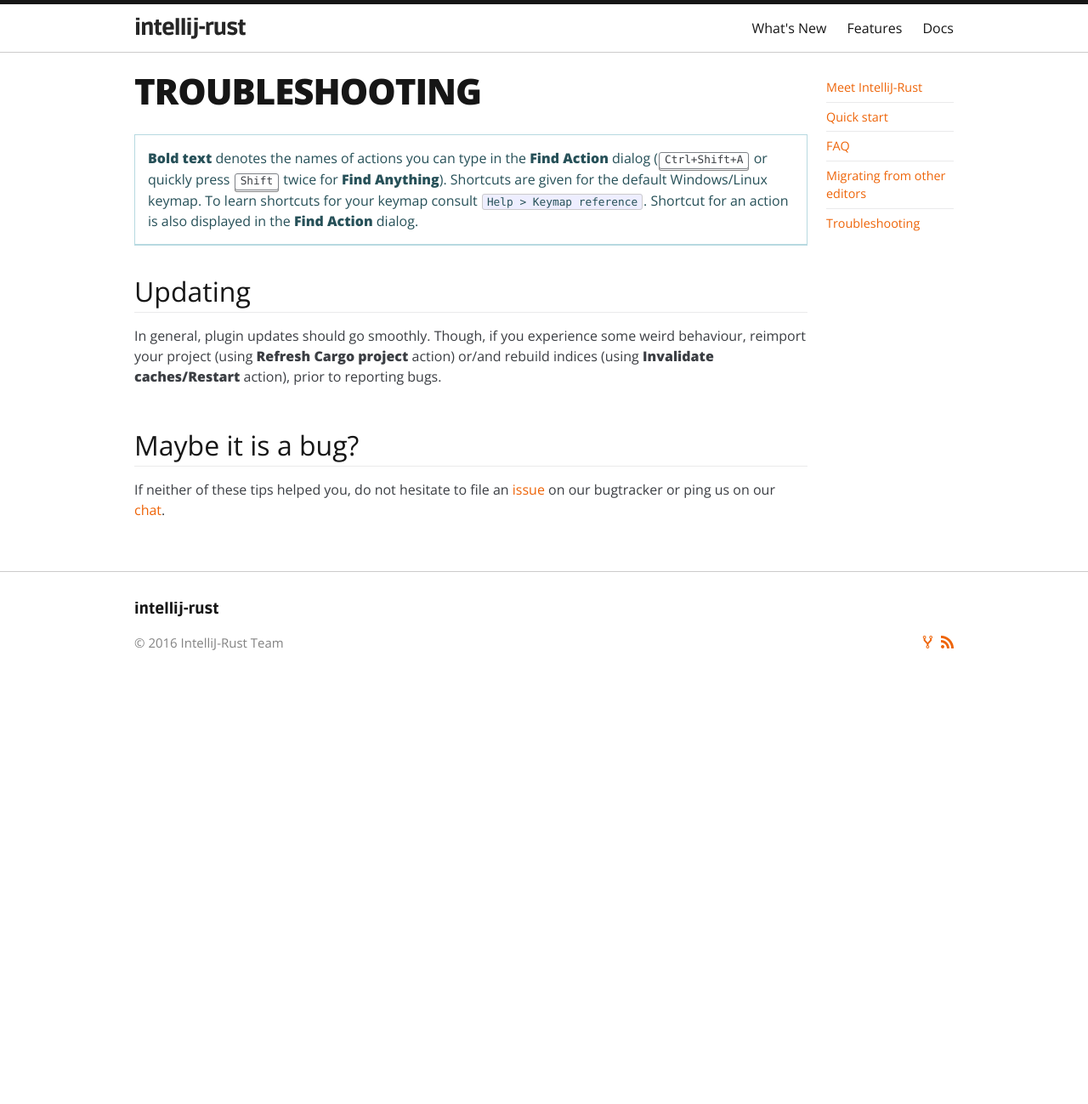
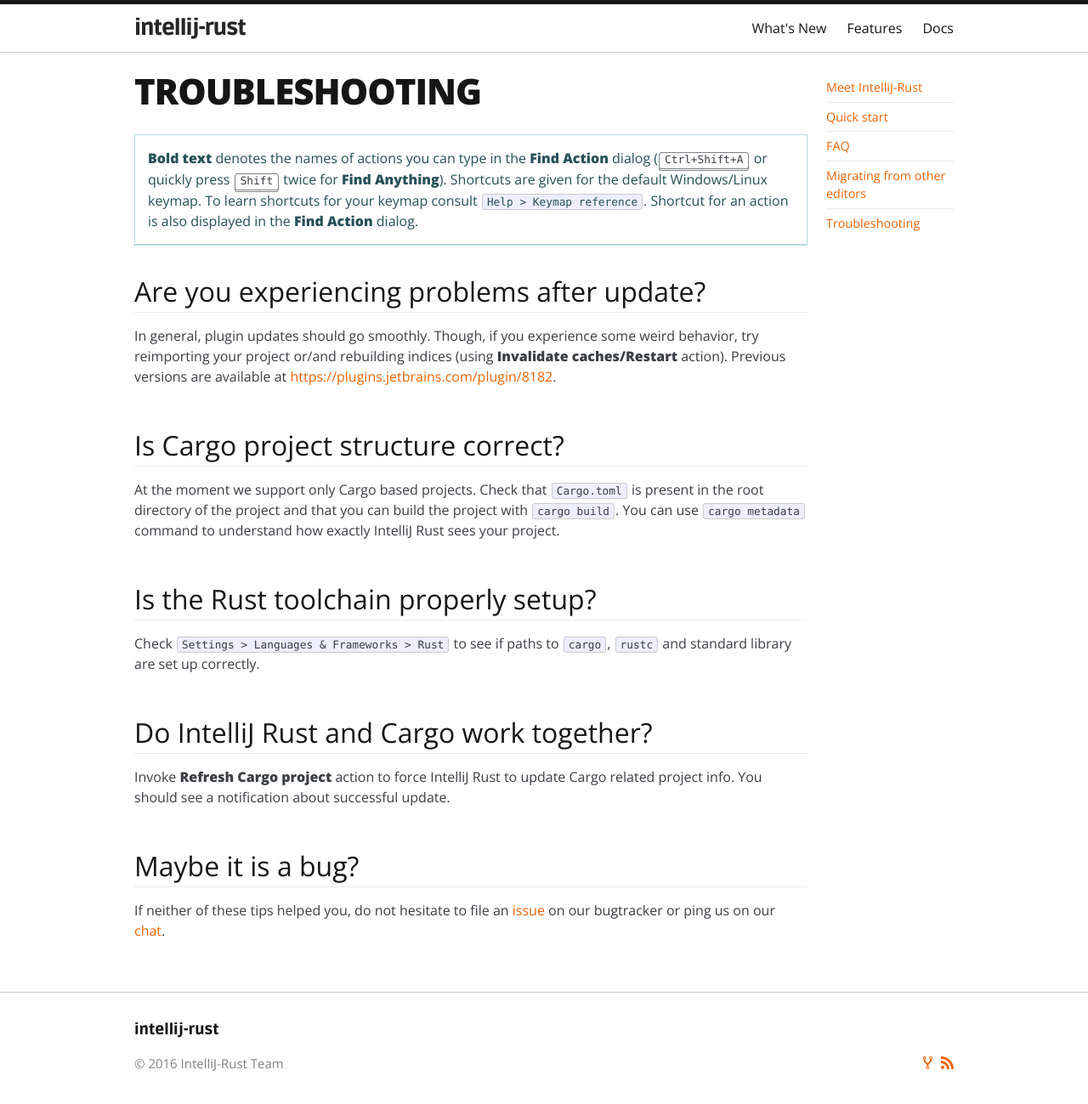
Before and after one commit to intellij-rust/intellij-rust.github.io, a Jekyll site: the page built from _docs/troubleshooting.markdown, in a window 1280 px wide and 1322 px high. Shown: the top 1299 px of the window at 85% size. Built offline with Jekyll 4.4.1, drawn with Linux system fonts in a browser that asks for light colours; some web fonts are replaced.

Commit message:
Expand troubleshooting page (#23)
closes #16

```diff
--- a/_docs/troubleshooting.markdown
+++ b/_docs/troubleshooting.markdown
@@ -4,14 +4,40 @@
 
 {% include doc-shortcut-tip.html %}
 
-{% include h title="Updating" %}
+{% include h title="Are you experiencing problems after update?" %}
 
-In general, plugin updates should go smoothly. Though, if you experience some weird behaviour,
-reimport your project (using **Refresh Cargo project** action) or/and rebuild indices (using
-**Invalidate caches/Restart** action), prior to reporting bugs.
+In general, plugin updates should go smoothly. Though, if you experience some
+weird behavior, try reimporting your project or/and rebuilding indices (using
+**Invalidate caches/Restart** action). Previous versions are available at
+[https://plugins.jetbrains.com/plugin/8182](https://plugins.jetbrains.com/plugin/8182).
+
+
+{% include h title="Is Cargo project structure correct?" %}
+
+At the moment we support only Cargo based projects. Check that `Cargo.toml` is
+present in the root directory of the project and that you can build the project
+with `cargo build`. You can use `cargo metadata` command to understand how
+exactly IntelliJ Rust sees your project.
+
+
+{% include h title="Is the Rust toolchain properly setup?" %}
+
+Check `Settings > Languages & Frameworks > Rust` to see if paths to `cargo`,
+`rustc` and standard library are set up correctly.
+
+
+{% include h title="Do IntelliJ Rust and Cargo work together?" %}
+
+Invoke **Refresh Cargo project** action to force IntelliJ Rust to update Cargo
+related project info. You should see a notification about successful update.
+
 
 {% include h title="Maybe it is a bug?" %}
 
-If neither of these tips helped you, do not hesitate to file an
-[issue](https://github.com/intellij-rust/intellij-rust/issues) on our bugtracker
-or ping us on our [chat](https://gitter.im/intellij-rust/intellij-rust).
+If neither of these tips helped you, do not hesitate to file an [issue] on our
+bugtracker or ping us on our [chat].
+
+
+[issue]: https://github.com/intellij-rust/intellij-rust/issues
+[chat]: https://gitter.im/intellij-rust/intellij-rust
+[Cargo]: http://doc.crates.io/guide.html
```
